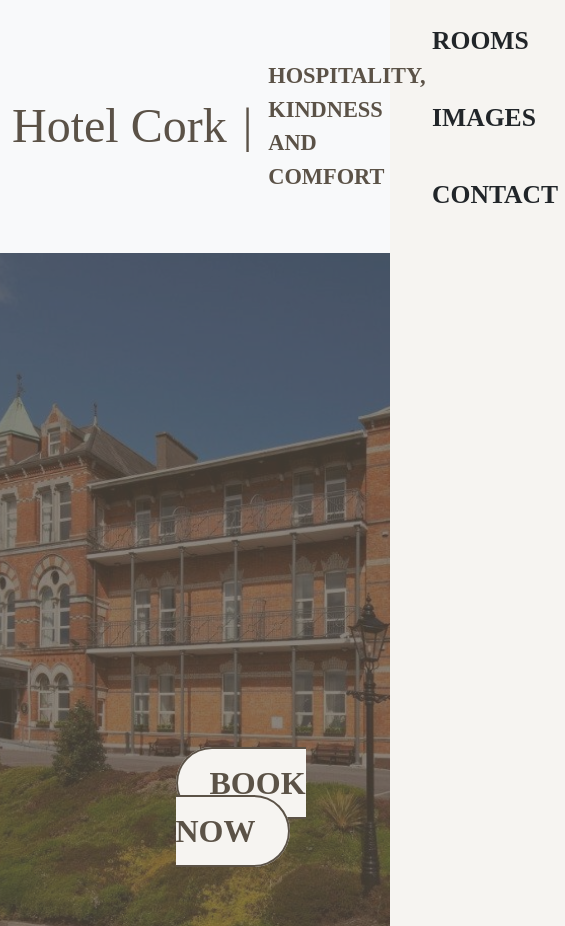
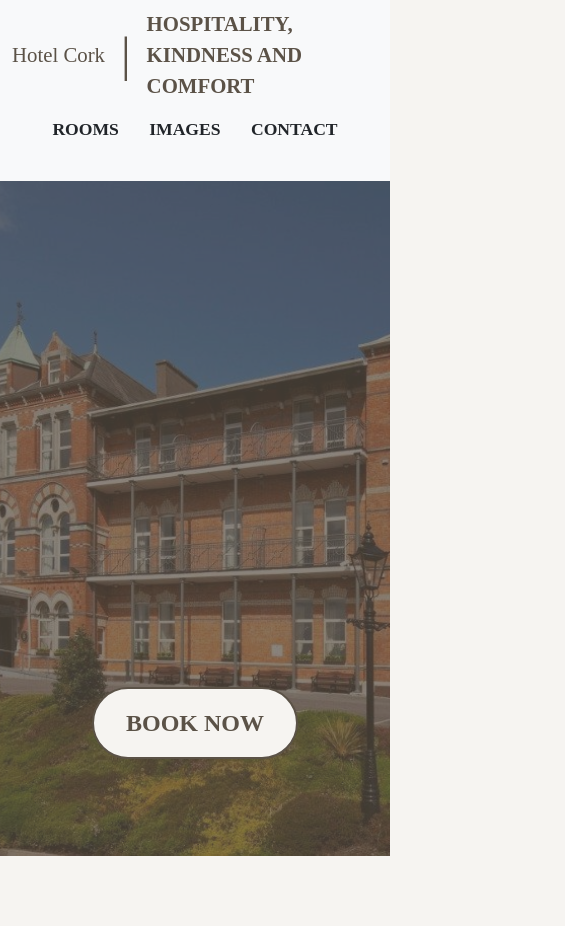
Before and after one commit to matheustecchio/hotel-cork, a plain HTML site: page index.html in a window 390 px wide. Shown: the top 926 px of the page, 565 px wide, since content can reach past the window. Drawn offline with nearby package versions, Linux system fonts and the light colour scheme; a web font is replaced by a local one.

Commit message:
add media queries and responsive css

```diff
--- a/index.html
+++ b/index.html
@@ -43,7 +43,7 @@
         <div id="hotel-cork-image">
             <img src="assets/hotel-cork.jpg" alt="image of Hotel Cork">
             <div id="image-block"></div>
-            <div id ="book-btn">
+            <div id ="book-btn" class="container">
                 <a href="#select-room-title">Book Now</a>
             </div>
         </div>
@@ -53,7 +53,7 @@
             <h2>Select Your Room</h2>
         </div>
         <div id="select-room-container" class="container-fluid d-flex flex-wrap gap-3 justify-content-around">
-            <div class="card mb-3 col-3">
+            <div class="card mb-3 col-sm-12 col-md-12 col-lg-3">
               <img src="assets/singleroom.jpg" class="card-img-top" alt="Image of our single room">
               <div class="card-body">
                 <h5 class="card-title">Single</h5>
@@ -61,7 +61,7 @@
               </div>
                 <button type="button" class="button btn-primary">Book Now</button>
             </div>
-            <div class="card mb-3 col-3">
+            <div class="card mb-3 col-sm-12 col-md-12 col-lg-3">
               <img src="assets/doubleroom.jpg" class="card-img-top" alt="Image of our double room">
               <div class="card-body">
                 <h5 class="card-title">Double</h5>
@@ -69,7 +69,7 @@
               </div>
                 <button type="button" class="button btn-primary">Book Now</button>
             </div>
-            <div class="card mb-3 col-3">
+            <div class="card mb-3 col-sm-12 col-md-12 col-lg-3">
               <img src="assets/familyroom.jpg" class="card-img-top" alt="Image of our family room">
               <div class="card-body">
                 <h5 class="card-title">Family</h5>
--- a/style.css
+++ b/style.css
@@ -46,10 +46,12 @@ body {
     justify-content: space-between;
     font-weight: bold;
 }
+
 .nav-link {
     padding:0.2rem;
     border-radius: 10px;
 }
+
 .nav-link:hover {
     background-color: #af9d81;
     border-radius: 10px;
@@ -78,13 +80,15 @@ body {
 }
 
 #book-btn {
-    position: absolute;
-    top: 60vh;
-    left: 45vw;
+    display: flex;
+    justify-content: center;
+    position: relative;
+    top: -20vh;
     font-size: 2rem;
     font-weight: bold;
     text-transform: uppercase;
 }
+
 #book-btn > a {
     color: #5b5247;
     background-color: #f6f4f1;
@@ -93,6 +97,7 @@ body {
     padding: 1rem 2rem;
     border-radius: 50px;
 }
+
 #book-btn > a:hover {
     color: #f6f4f1;
     background-color: #5b5247;
@@ -128,6 +133,7 @@ body {
     border: #5b5247 solid 2px;
     transition: background-color 0.2s ease-in-out;
 }
+
 .button:active {
     background-color: #5b5247;
     color: #f6f4f1;
@@ -138,3 +144,23 @@ body {
 footer {
     padding: 2rem 2rem 0.5rem;
 }
+
+/*Media Queries*/
+@media (max-width: 1236px) {
+    #header-main {
+        flex-direction: column;
+    }
+}
+
+@media (max-width: 480px) {
+    #brand-name, #brand-motto {
+        font-size: 1.3rem;
+    }
+    #header-navbar {
+        font-size: 1.1rem;
+    }
+
+    #book-btn {
+        font-size: 1.5rem;
+    }
+}
```
